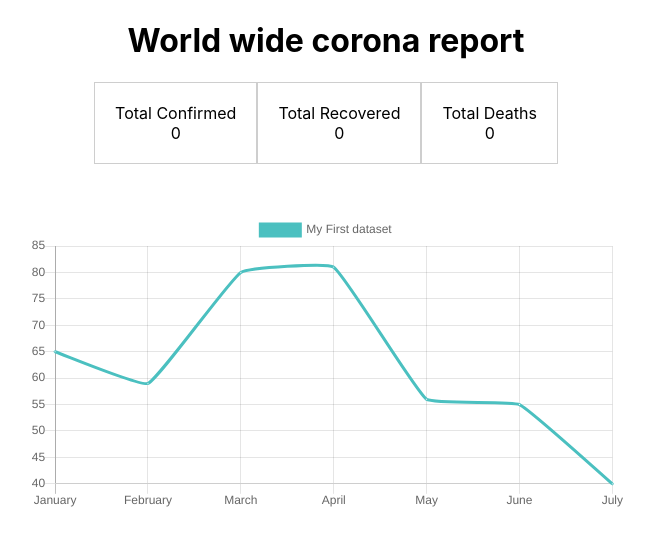
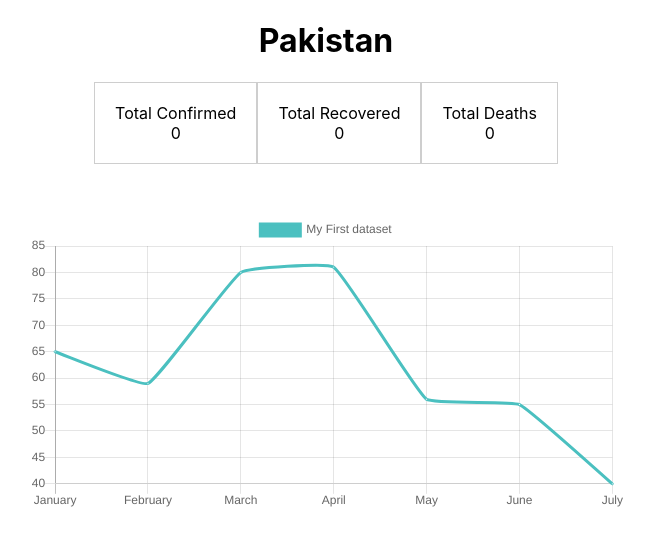
Before and after one commit to usamasadiqus/bootcamp-project-2, a React (Create React App) app: page / in a window 1280 px wide. Shown: the top 546 px of the page, without its empty margins (314-968 px from the left). Built offline with nearby package versions, Linux system fonts and the light colour scheme; no server answers.

Commit message:
Start creating dynamic work

```diff
--- a/src/App.js
+++ b/src/App.js
@@ -1,11 +1,29 @@
+import axios from "./components/api";
+import { useEffect } from "react";
 import "./App.css";
 import CovidSummary from "./components/CovidSummary";
 import LineGraph from "./components/LineGraph";
 
 function App() {
+  useEffect(() => {
+    axios
+      .get("/summary")
+      .then((res) => {
+        console.log(res);
+      })
+      .catch((error) => {
+        console.log(error);
+      });
+  });
+
   return (
     <div className="App">
-      <CovidSummary />
+      <CovidSummary
+        totalConfirmed={0}
+        totalRecovered={0}
+        totalDeaths={0}
+        country={"Pakistan"}
+      />
       <LineGraph />
     </div>
   );
--- a/src/components/CovidSummary.js
+++ b/src/components/CovidSummary.js
@@ -1,10 +1,12 @@
 import Card from "./Card";
 
-const CovidSummary = () => {
+const CovidSummary = (props) => {
+  const { totalConfirmed, totalRecovered, totalDeaths, country } = props;
+
   return (
     <div>
       <div>
-        <h1>World wide corona report</h1>
+        <h1>{country === "" ? "World Wide Corona Report" : country}</h1>
         <div
           style={{
             display: "flex",
--- /dev/null
+++ b/src/components/api.js
@@ -0,0 +1,7 @@
+import axios from "axios";
+
+const axiosInstance = axios.create({
+  baseURL: "https://api.covid19api.com/",
+});
+
+export default axiosInstance;
```
Also changed, not shown: 1 other file (tests, documents, lock files or other folders).
